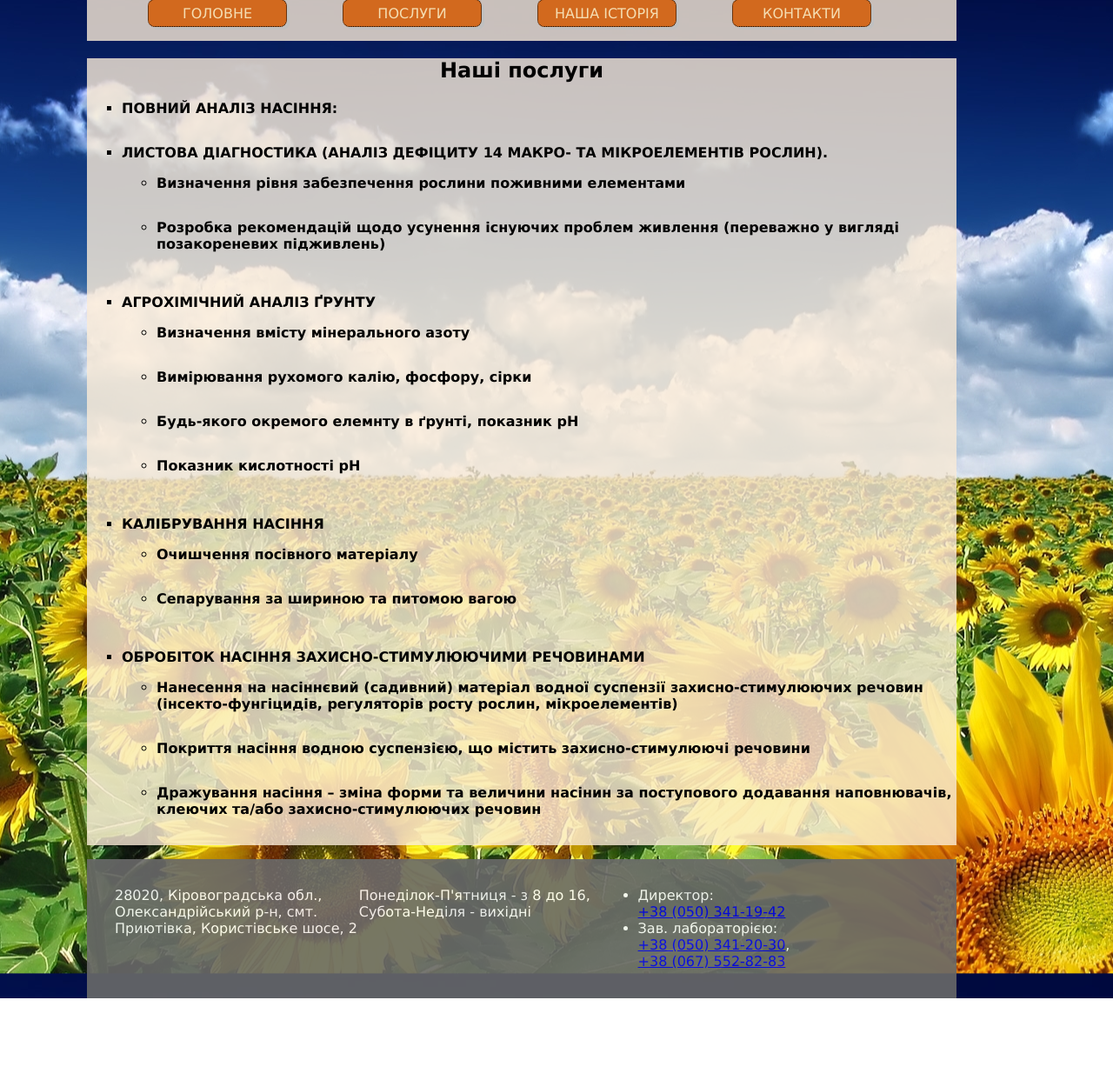
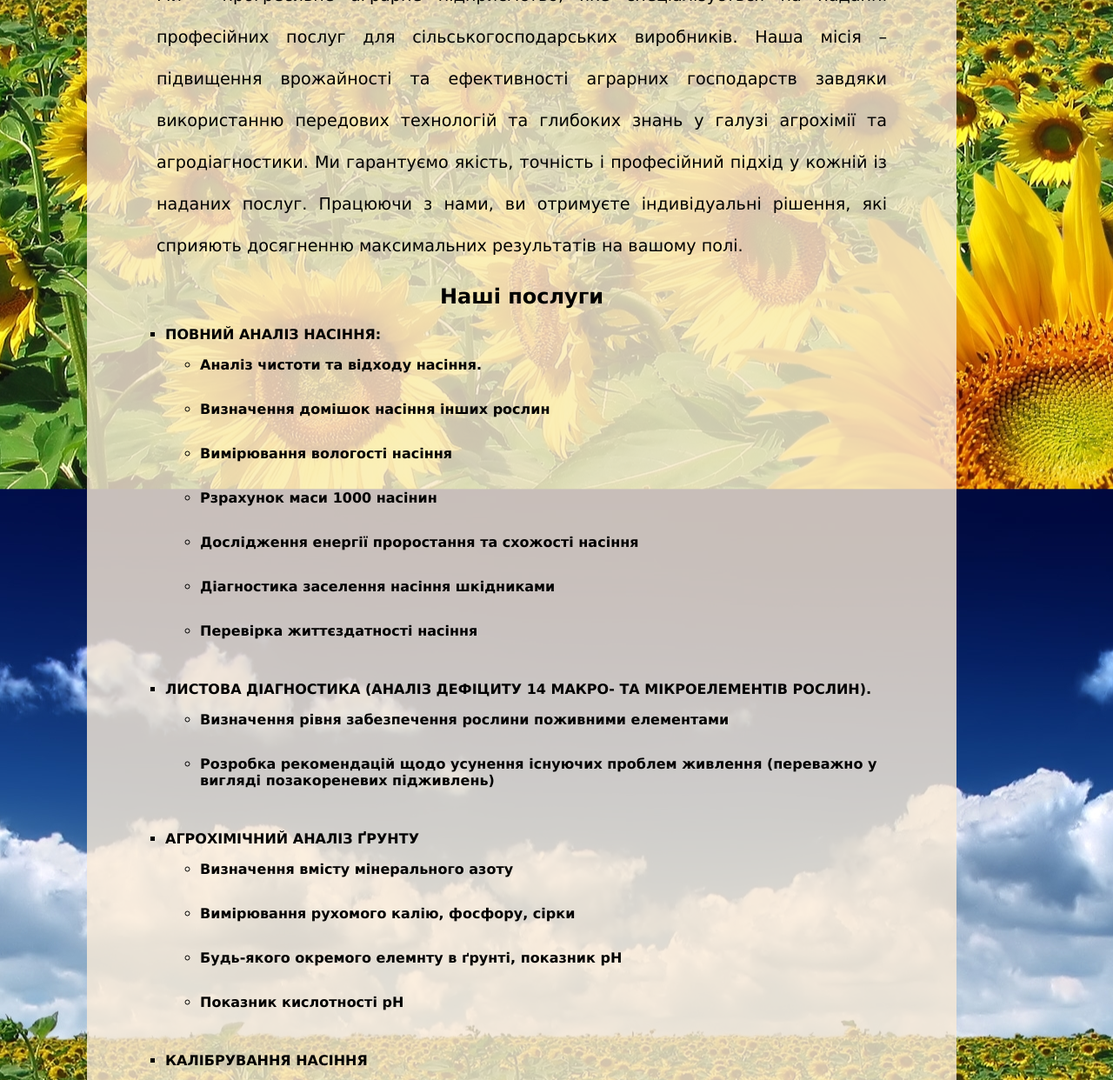
Before and after one commit to IhorKushch/rytm, a plain HTML site: page docs/index.html in a window 1280 px wide. Shown: the part 109-1351 px from the top of the page at 87% size. Before the commit the page ends 1257 px from the top, so only its background shows below. Drawn offline with Linux system fonts and the light colour scheme.

Commit message:
added the page navigation

```diff
--- a/docs/css/style.css
+++ b/docs/css/style.css
@@ -1,6 +1,9 @@
 @import "normalize.css";
 *{
     box-sizing: border-box;
+}
+html{
+    scroll-behavior: smooth
 }
 body {
     font-family: Verdana, Geneva, Tahoma, sans-serif;
@@ -30,21 +33,28 @@ body {
     transform: rotateY(180deg);
 }
 
-h2 {
+h2, h3 {
     text-align: center;
 }
 
 nav {
     height: 4rem;
-    background-color: rgba(250, 235, 215, 0.8);
+    background-color: rgba(250, 235, 215);
     width: 1000px;
     margin: 0 auto;
+    position: fixed;
+    left: 100px;
+    top: 10px;
+    text-align: center;
 }
-
+nav span{
+    opacity: 50%;
+    font-size: 0.8rem;
+}
 .menu > li {
+    margin-top: -10px;
     float: left;
     height: 2rem;
-    margin-top: 1rem;
     min-width: 160px;
     list-style-type: none;
     text-transform: uppercase;
@@ -69,21 +79,33 @@ nav {
     transform: scale(1.2);
 }
 
-.service {
+.container {
     display: block;
     background-color: rgba(250, 235, 215, 0.8);
     width: 1000px;
-    margin: 0 auto;
+    margin: 80px auto;
+}
+.main-description, .history-description{
+    padding: 0 5rem;
+    line-height: 3rem;
+    text-align: justify;
+    font-size: 1.2rem;
 }
 
 .service-list {
     list-style-type: square;
+    width: 90%;
+    margin: 0 auto;
 }
 
 .service-list li {
     margin-top: 1rem;
     padding-bottom: 1rem;
 }
+.service-list li:hover{
+    background-color: rgba(250, 235, 215);
+}
+
 .service-list > li{
     cursor: pointer;
     text-transform: uppercase;
@@ -93,9 +115,10 @@ nav {
     cursor: default;
     text-transform: initial;
 }
+
 .contacts{
     background-color: dimgray;
-    height: 10rem;
+    height: 15rem;
     width: 1000px;
     margin: 0 auto;
     opacity: .9;
--- a/docs/index.html
+++ b/docs/index.html
@@ -11,21 +11,30 @@
 <body>
 <header class="header">
     <img src=./assets/logo.png alt="logo" class="logo">
-    <h2>"СТОВ РИТМ" - МИ ДОПОМАГАЄМО СТВОРЮАВТИ ВАШЕ МАЙБУТНЄ</h2>
 </header>
 <nav>
+    <span>"СТОВ РИТМ" - МИ ДОПОМАГАЄМО СТВОРЮАВТИ ВАШЕ МАЙБУТНЄ</span>
     <ul class="menu">
-        <li>Головне</li>
-        <li>Послуги</li>
-        <li>Наша історія</li>
-        <li>Контакти</li>
+        <li><a href="#main">Головне</a></li>
+        <li><a href="#service-id">Послуги</a></li>
+        <li><a href="#history">Наша історія</a></li>
+        <li><a href="#contacts-id">Контакти</a></li>
     </ul>
 </nav>
+<div class="container">
+    <section class="main-description" id="main">
+        Ми – прогресивне аграрне підприємство, яке спеціалізується на наданні професійних послуг для сільськогосподарських виробників.
+        Наша місія – підвищення врожайності та ефективності аграрних господарств завдяки використанню передових технологій та глибоких знань у галузі агрохімії та агродіагностики.
+        <span class="promise">
+        Ми гарантуємо якість, точність і професійний підхід у кожній із наданих послуг.
+        Працюючи з нами, ви отримуєте індивідуальні рішення, які сприяють досягненню максимальних результатів на вашому полі.
+    </span>
+    </section>
     <section class="service" id="service-id">
         <h2>Наші послуги</h2>
         <ul class="service-list">
             <li>
-            <details>
+                <details open>
                     <summary>Повний аналіз насіння:</summary>
                     <ul>
                         <li>Аналіз чистоти та відходу насіння.</li>
@@ -38,29 +47,46 @@
                     </ul>
                 </details>
             </li>
-        <li>Листова діагностика (аналіз дефіциту 14 макро- та мікроелементів рослин).
+            <li>
+                <details open>
+                    <summary> Листова діагностика (аналіз дефіциту 14 макро- та мікроелементів рослин).</summary>
                     <ul>
                         <li>Визначення рівня забезпечення рослини поживними елементами</li>
                         <li>Розробка рекомендацій щодо усунення існуючих проблем живлення (переважно у вигляді позакореневих
                             підживлень)
                         </li>
                     </ul>
+                </details>
             </li>
-        <li>Агрохімічний аналіз ґрунту
+            <li>
+                <details open>
+                    <summary>
+                        Агрохімічний аналіз ґрунту
+                    </summary>
                     <ul>
                         <li>Визначення вмісту мінерального азоту</li>
                         <li>Вимірювання рухомого калію, фосфору, сірки</li>
                         <li>Будь-якого окремого елемнту в ґрунті, показник рН</li>
                         <li>Показник кислотності рН</li>
                     </ul>
+                </details>
             </li>
-        <li>Калібрування насіння
+            <li>
+                <details open>
+                    <summary>
+                        Калібрування насіння
+                    </summary>
                     <ul>
                         <li>Очишчення посівного матеріалу</li>
                         <li>Сепарування за шириною та питомою вагою</li>
                     </ul>
+                </details>
             </li>
-        <li>Обробіток насіння захисно-стимулюючими речовинами
+            <li>
+                <details open>
+                    <summary>
+                        Обробіток насіння захисно-стимулюючими речовинами
+                    </summary>
                     <ul>
                         <li>Нанесення на насіннєвий (садивний) матеріал водної суспензії захисно-стимулюючих речовин
                             (інсекто-фунгіцидів, регуляторів росту рослин, мікроелементів)
@@ -70,18 +96,40 @@
                             та/або захисно-стимулюючих речовин
                         </li>
                     </ul>
+                </details>
             </li>
         </ul>
     </section>
+    <section class="history-description" id="history">
+        <h3>Наша історія</h3>
+        Наше аграрне підприємство було засноване з метою допомагати аграріям підвищувати ефективність їхньої роботи. Почавши з невеликої лабораторії з аналізу насіння та ґрунту, ми поступово розширювали спектр послуг, впроваджуючи сучасні технології та методики.
+        Протягом років ми стали надійним партнером для фермерів, забезпечуючи якісний аналіз, консультації та підтримку. Завдяки професіоналізму нашої команди та довірі клієнтів, ми закріпили свою репутацію лідера у сфері аграрного сервісу.
+        Сьогодні ми продовжуємо вдосконалюватися, пропонуючи інноваційні рішення для розвитку сільського господарства.
+    </section>
     <section id="contacts-id" class="contacts">
-    <div class="address">28020, Кіровоградська обл., Олександрійський р-н, смт. Приютівка, Користівське шосе, 2</div>
+        <h3>Наші Контакти</h3>
+        <div class="address">
+        <span>
+        28020, Кіровоградська обл., Олександрійський р-н, смт. Приютівка, Користівське шосе, 2
+        </span>
+            <span>
+            Ми на карті:
+            <a target="_blank" href="https://www.google.com/maps/place/48%C2%B043'01.4%22N+33%C2%B004'31.0%22E/@48.7170591,33.0727029,17z/data=!3m1!4b1!4m4!3m3!8m2!3d48.7170556!4d33.0752778">
+                Перейти на карту
+            </a>
+        </span>
+        </div>
         <div class="timetable">Понеділок-П'ятниця - з 8 до 16, Субота-Неділя - вихідні</div>
         <div class="phones">
             <ul>
-            <li>Директор: <br/><a href="tel:+38 (050) 341-19-42">+38 (050) 341-19-42</a></li>
-            <li>Зав. лабораторією:<br/> <a href="tel:+38 (050) 341-20-30">+38 (050) 341-20-30</a>,<br/> <a href="tel:+38 (067) 552-82-83">+38 (067) 552-82-83</a></li>
+                <li>Директор: <br/><a href="tel:+38(050)341-19-42">+38 (050) 341-19-42</a></li>
+                <li>Зав. лабораторією:<br/> <a href="tel:+38(050)341-20-30">+38 (050) 341-20-30</a>,
+                    <br/>
+                    <a href="tel:+38(067)552-82-83">+38 (067) 552-82-83</a>
+                </li>
             </ul>
         </div>
     </section>
+</div>
 </body>
 </html>
```
Lines whose indentation alone changed are shown as unchanged.
